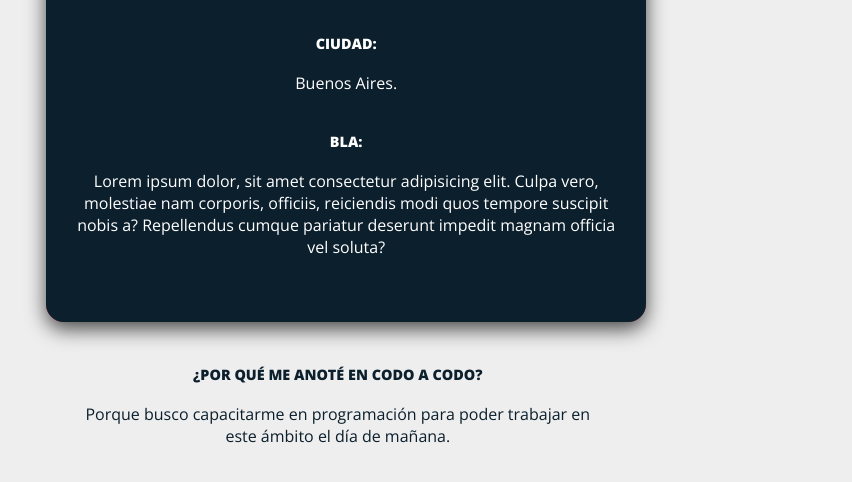
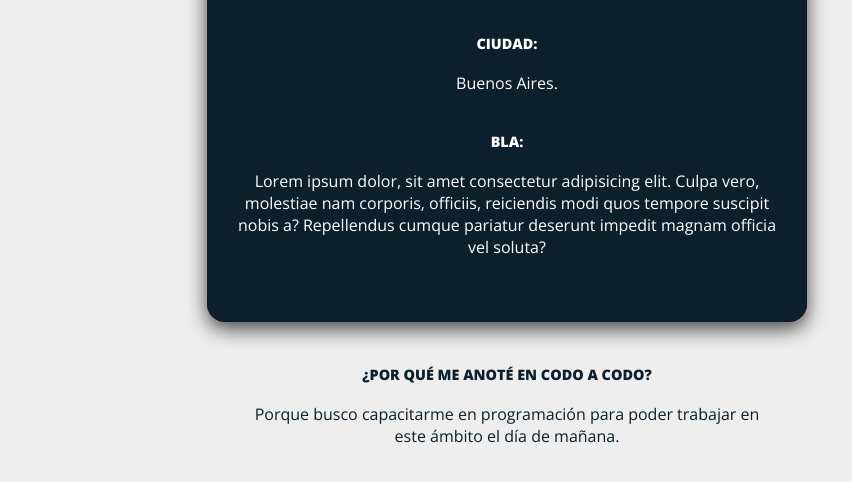
Before and after one commit to Cubitina/Codo_a_codo_CSS, a plain HTML site: page index.html in a window 1280 px wide. Shown: the part 792-1274 px from the top of the page, without its empty margins (325-1177 px from the left). Drawn offline with nearby package versions, Linux system fonts and the light colour scheme.

Commit message:
2023-08-30 css

```diff
--- a/styles.css
+++ b/styles.css
@@ -16,7 +16,10 @@ body {
 }
 .contenedor {
     position: absolute;
-    left: 14%;
+    left: 0;
+    right: 0;
+    margin-left: auto;
+    margin-right: auto;
     border-radius: 18px;
     margin: 50px auto 10px;
     width: 600px;
@@ -89,8 +92,11 @@ p {
     margin-bottom: 10px;
     text-align: center;
     top: 1100px;
-    left: 11%;
-    justify-content: center;
+    left: 0;
+    right: 0;
+    margin-left: auto;
+    margin-right: auto;
+
 }
 .codito {
     padding-top: 0;
```
